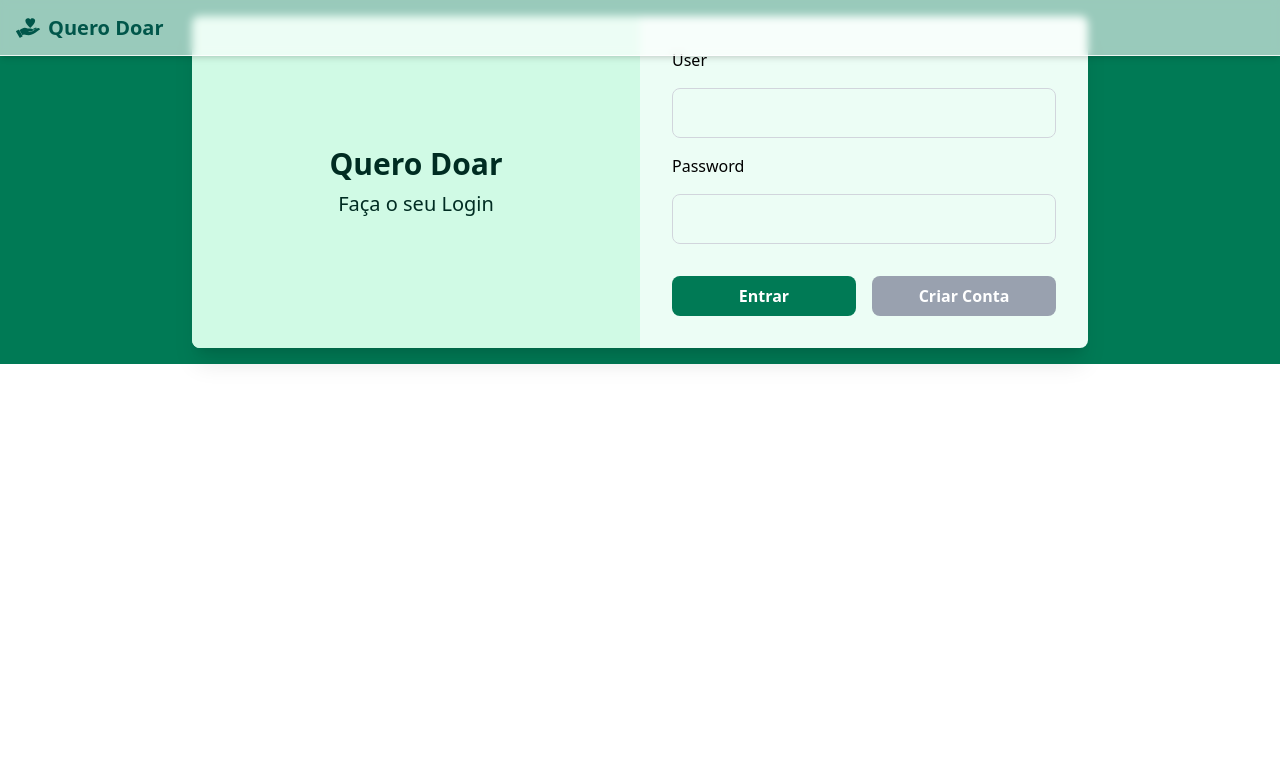
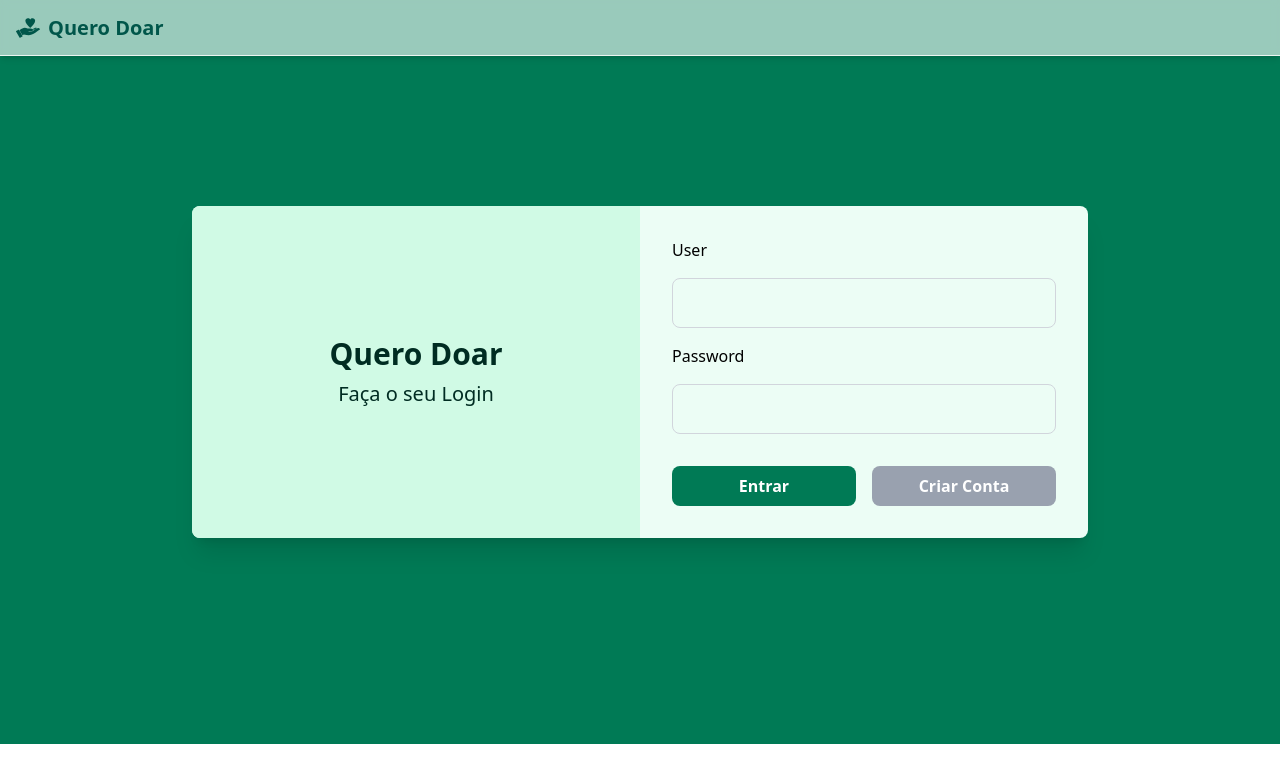
Before and after one commit to Eduardo-Ohlweiler/quero_doar_frontend, a React (Vite) app: page /login in a window 1280 px wide. Shown: the top 782 px of the page. Built offline with nearby package versions, Linux system fonts and the light colour scheme.

Commit message:
feat: Adiciona variável CSS para altura da visualização menos cabeçalho no componente Login

```diff
--- a/src/index.css
+++ b/src/index.css
@@ -4,4 +4,5 @@
 	/* --color-primary: #00c48c; */
 	--color-primary: #00564a;
     --gradient-primary: linear-gradient(135deg, #00c48c 0%, #3aa8ff 100%);
+	--view-height-minus-header: calc(100vh - 3.5rem);
 }
--- a/src/pages/Login.jsx
+++ b/src/pages/Login.jsx
@@ -21,7 +21,7 @@ const Login = () => {
     }
 
     return (
-        <div className="flex items-center justify-center bg-emerald-700 p-4">
+        <div className="flex items-center justify-center bg-emerald-700 p-4 h-[var(--view-height-minus-header)]">
             <div className="grid grid-cols-2 md:grid-cols-2 bg-emerald-50 rounded-lg shadow-xl overflow-hidden max-w-4xl w-full">
                 <div className="flex flex-col items-center justify-center p-8 text-center bg-emerald-100 text-emerald-950">
                     <h1 className="text-3xl font-bold mb-2">Quero Doar</h1>
```
